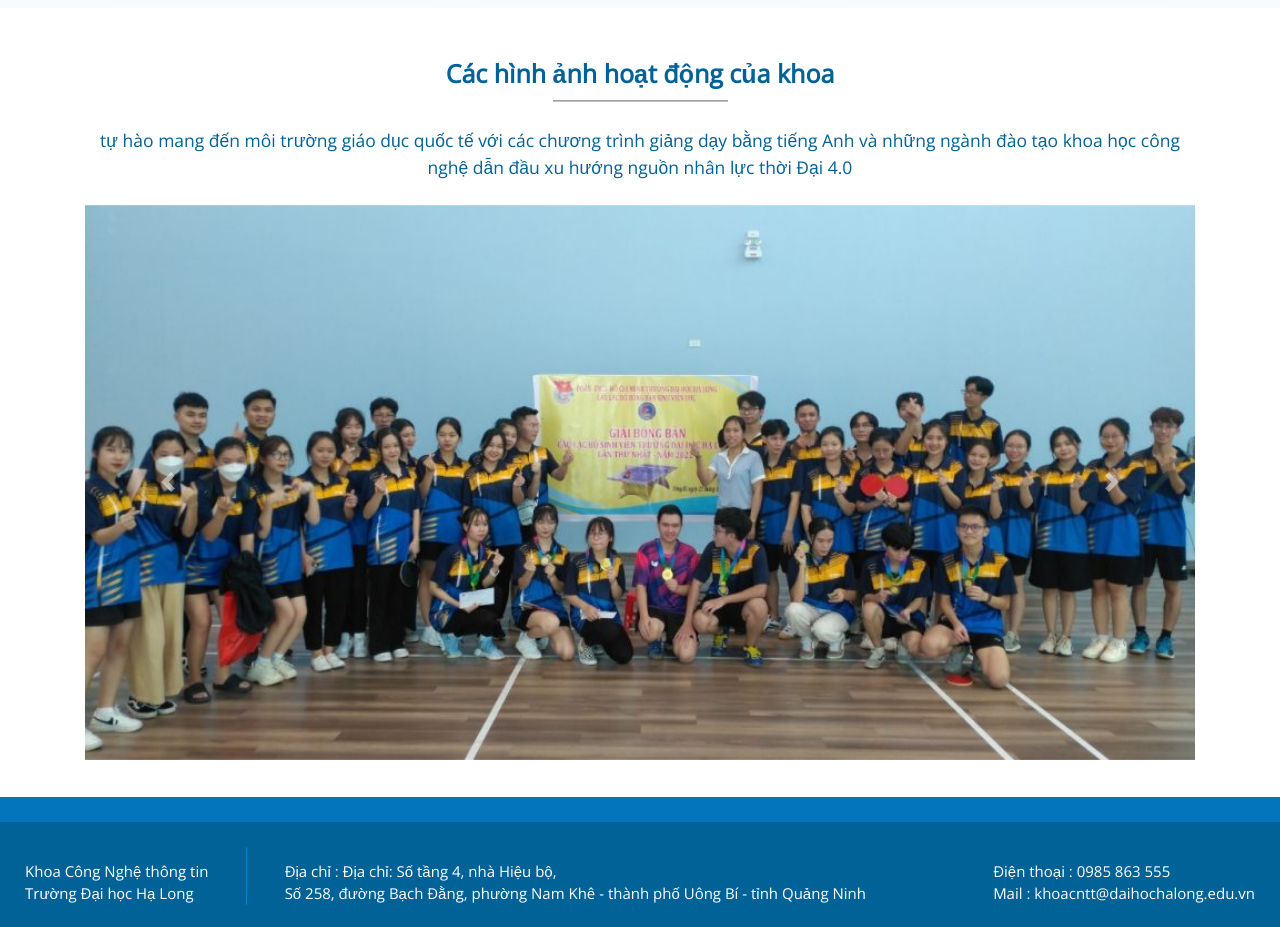
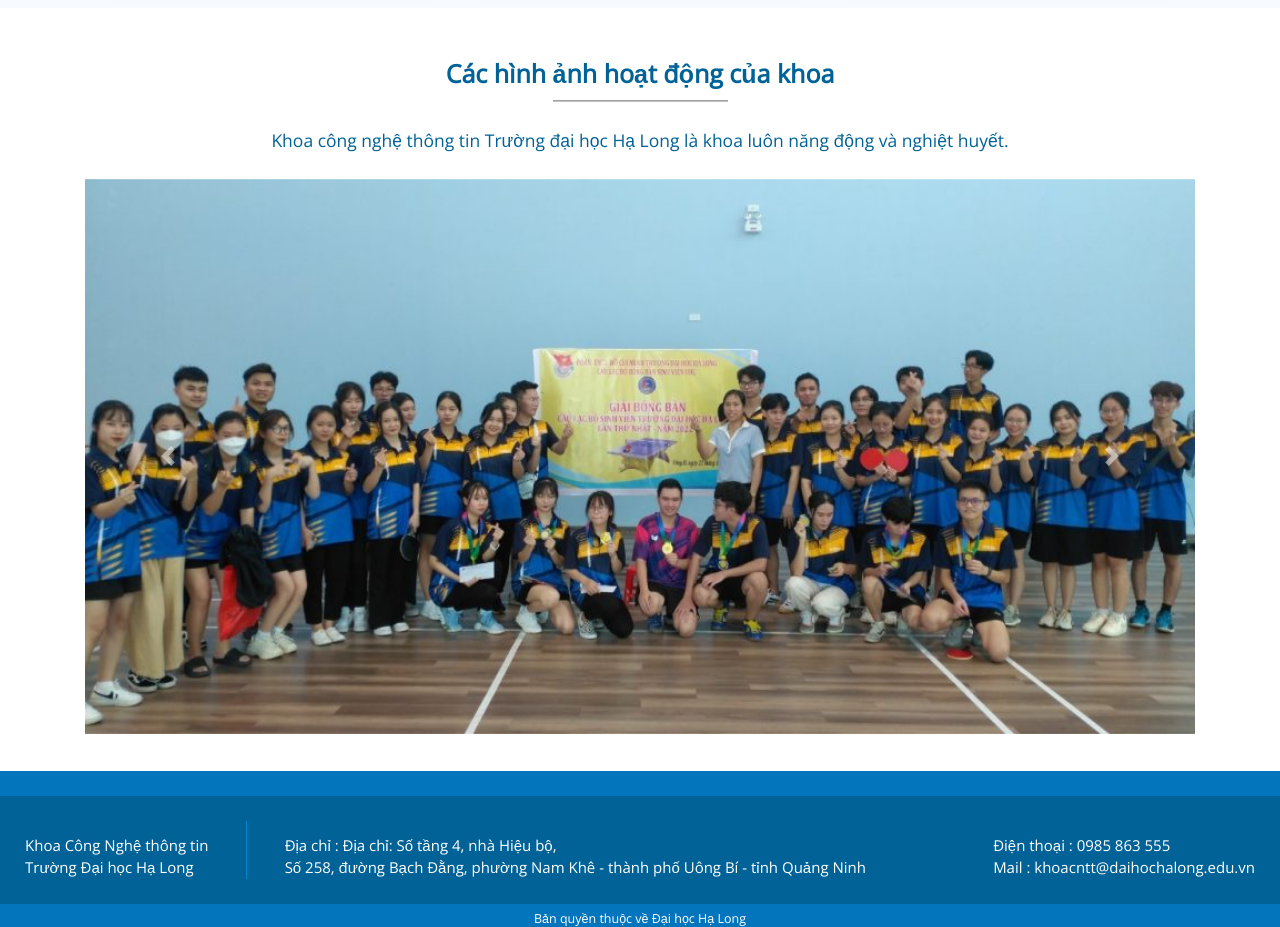
Before and after one commit to hongichik/CNTTDaHocHaLong, a plain HTML site: page index.html in a window 1280 px wide. Shown: the part 2640-3567 px from the top of the page. Drawn offline with nearby package versions, Linux system fonts and the light colour scheme.

Commit message:
done home

```diff
--- a/index.html
+++ b/index.html
@@ -1149,9 +1149,7 @@
                 <h1 class="txt-blue-3 text-center pt-3">Các hình ảnh hoạt động của khoa</h1>
                 <div class="underlined_div"></div>
                 <p class="text-center txt-blue-3 mt-3">
-                    tự hào mang đến môi trường giáo dục quốc tế với các chương
-                    trình giảng dạy bằng tiếng Anh và những ngành đào tạo khoa
-                    học công nghệ dẫn đầu xu hướng nguồn nhân lực thời Đại 4.0
+                    Khoa công nghệ thông tin Trường đại học Hạ Long là khoa luôn năng động và nghiệt huyết.
                 </p>
                 <div id="hoatdongkhoa" class="carousel slide" data-ride="carousel" data-interval="2000" data-pause="true">
                     <div class="carousel-inner">
```
